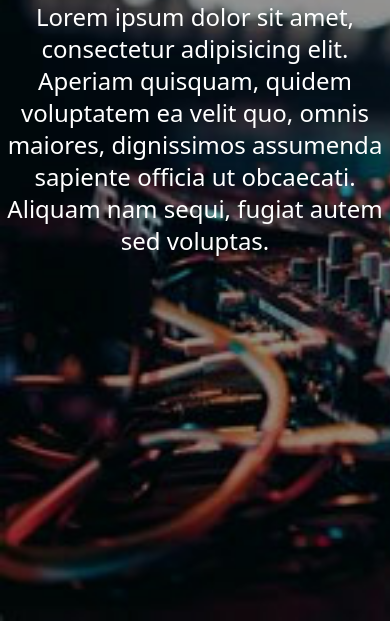
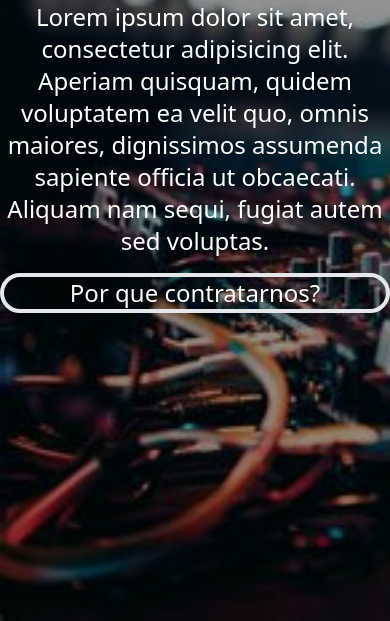
Before and after one commit to SirMendacium/party, a plain HTML site: page index.html in a window 390 px wide. Shown: the part 223-844 px from the top of the page. Drawn offline with nearby package versions, Linux system fonts and the light colour scheme.

Commit message:
fix responsive

```diff
--- a/index.html
+++ b/index.html
@@ -26,12 +26,14 @@
             assumenda sapiente officia ut obcaecati. Aliquam nam sequi, fugiat
             autem sed voluptas.
           </p>
+          <a href="#contratarnos" class="text-white border-4 block mt-3 text-2xl rounded-full ">Por que contratarnos?</a>
         </div>
+
         <div class="col-md-4 col-sm-0"></div>
       </div>
     </div>
 
-    <div class="h-screen bg-black w-screen text-white pt-20">
+    <div id="contratarnos" class="h-screen bg-black w-screen text-white pt-20">
       <div class="container">
         <div class="row">
           <h1 class="text-5xl font-bold">La mejor musica para tu fiesta</h1>
```
